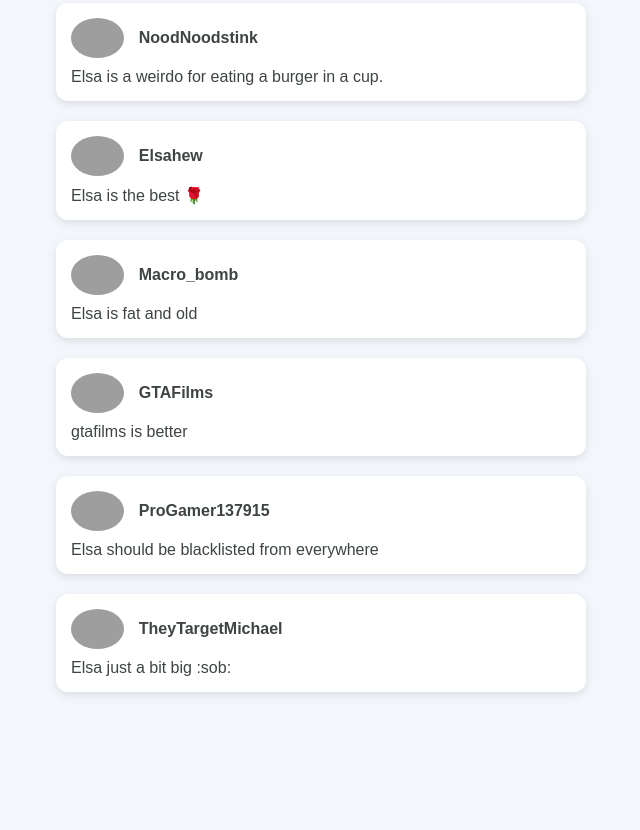
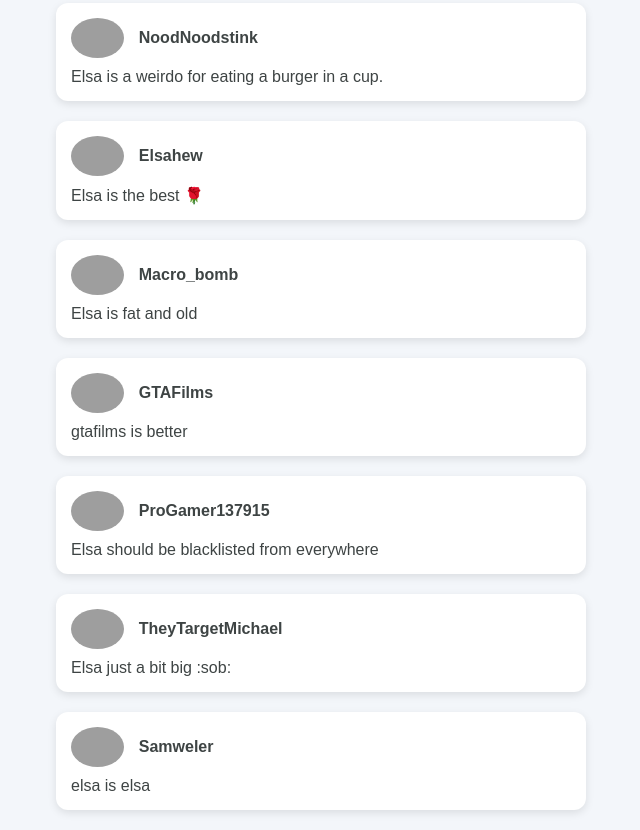
Before and after one commit to DevBucketDEV/chez-studios-new, a plain HTML site: page ElsaBook/index.html in a window 1280 px wide. Shown: the part 1076-1906 px from the top of the page, without its empty margins (319-959 px from the left). Before the commit the page ends 1788 px from the top, so only its background shows below. Drawn offline with Linux system fonts and the light colour scheme; grey boxes are pictures that could not be loaded; a script that the page names is missing.

Commit message:
Update index.html

```diff
--- a/ElsaBook/index.html
+++ b/ElsaBook/index.html
@@ -108,6 +108,14 @@
     <p>   Elsa just a bit big  :sob: </p>
   </div>
 
+
+   <div class="post">
+    <img src="https://cdn.discordapp.com/attachments/1160645021842800700/1414163792492892200/image.png?ex=68be922a&is=68bd40aa&hm=8967748aea44825a9b9e3f20621d6d417ed4d27c6ba1fe47d200b85568a2c501& " alt="Samweler">
+
+    <span class="username">Samweler</span>
+    <p>   elsa is elsa </p>
+  </div>
+
   <script src="script.js"></script>
 </body>
 </html>
```
